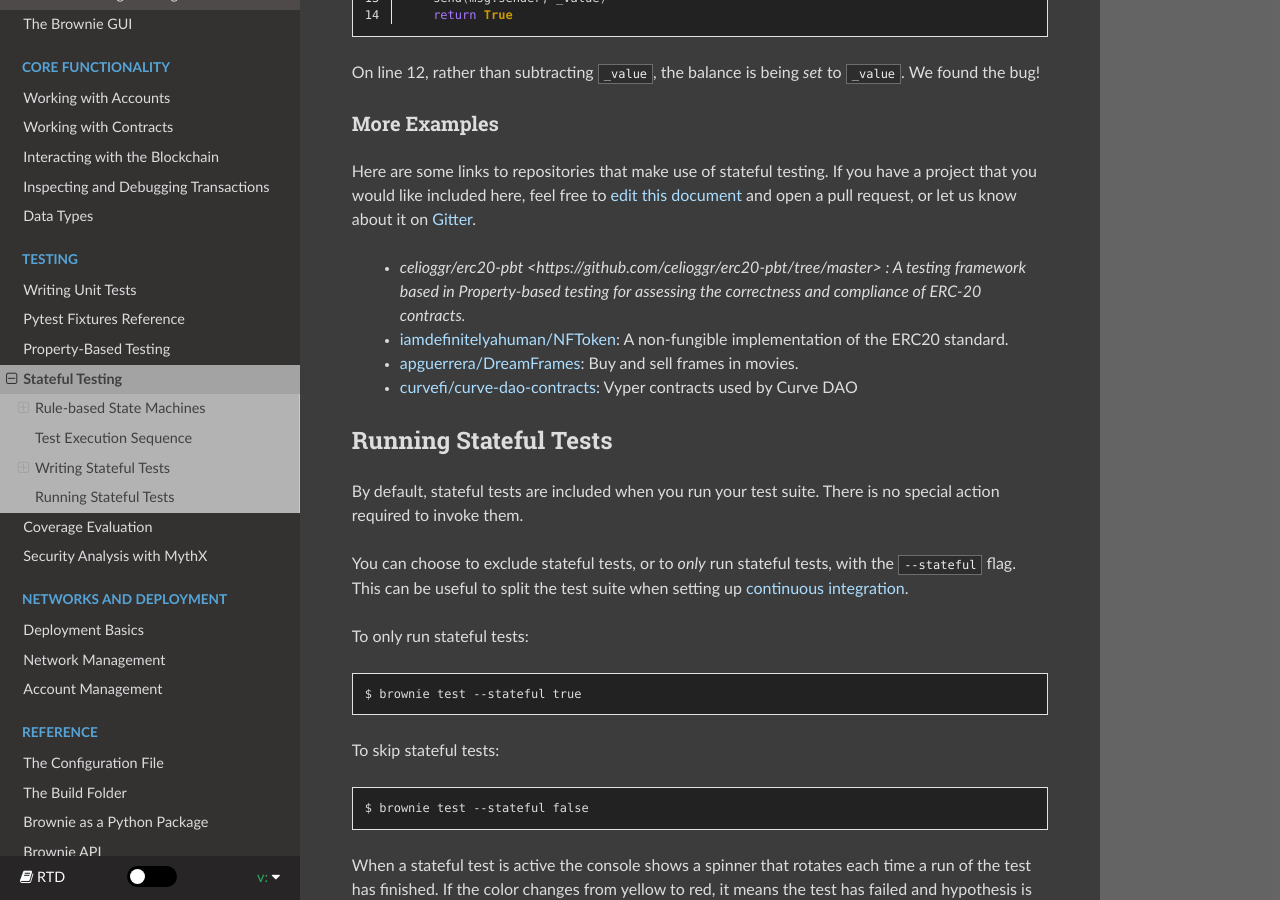
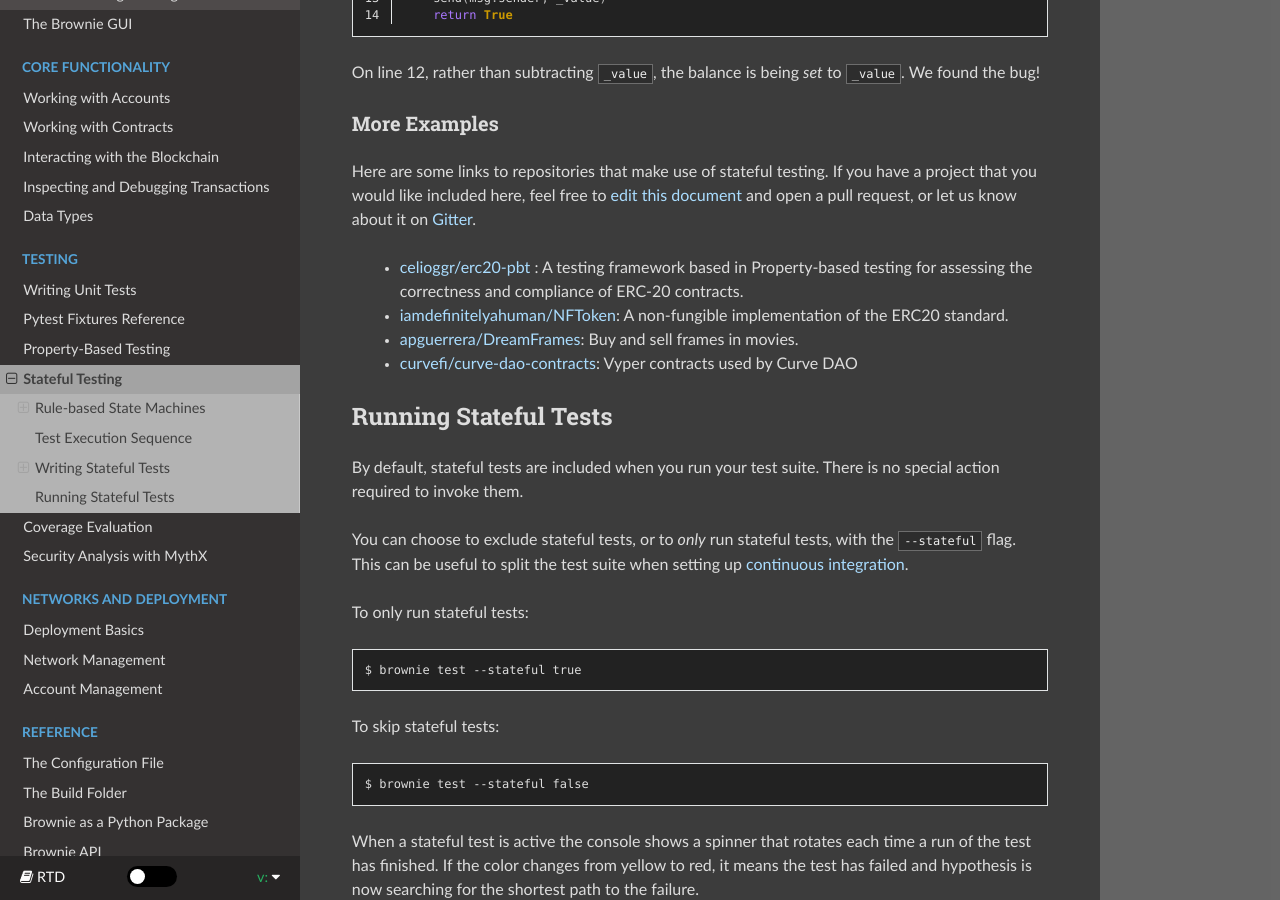
Before and after one commit to eth-brownie/brownie, a Sphinx documentation site: the page built from docs/tests-hypothesis-stateful.rst, in a window 1280 px wide and 900 px high, scrolled down 6387 px. Built offline with Sphinx 7.4.7 and the Read the Docs theme 2.0.0, drawn with Linux system fonts in a browser that asks for light colours.

Commit message:
Update docs/tests-hypothesis-stateful.rst

```diff
--- a/docs/tests-hypothesis-stateful.rst
+++ b/docs/tests-hypothesis-stateful.rst
@@ -287,7 +287,7 @@
 
 Here are some links to repositories that make use of stateful testing. If you have a project that you would like included here, feel free to `edit this document <https://github.com/eth-brownie/brownie/edit/master/docs/tests-hypothesis-stateful.rst>`_ and open a pull request, or let us know about it on `Gitter <https://gitter.im/eth-brownie/community>`_.
 
-    * `celioggr/erc20-pbt <https://github.com/celioggr/erc20-pbt/tree/master> : A testing framework based in Property-based testing for assessing the correctness and compliance of ERC-20 contracts.`
+    * `celioggr/erc20-pbt <https://github.com/celioggr/erc20-pbt/tree/master>`_ : A testing framework based in Property-based testing for assessing the correctness and compliance of ERC-20 contracts.
     * `iamdefinitelyahuman/NFToken <https://github.com/iamdefinitelyahuman/nftoken/tree/master/tests/stateful>`_: A non-fungible implementation of the ERC20 standard.
     * `apguerrera/DreamFrames <https://github.com/apguerrera/DreamFrames/tree/master/tests/stateful>`_: Buy and sell frames in movies.
     * `curvefi/curve-dao-contracts <https://github.com/curvefi/curve-dao-contracts/tree/master/tests/integration>`_: Vyper contracts used by Curve DAO
```
